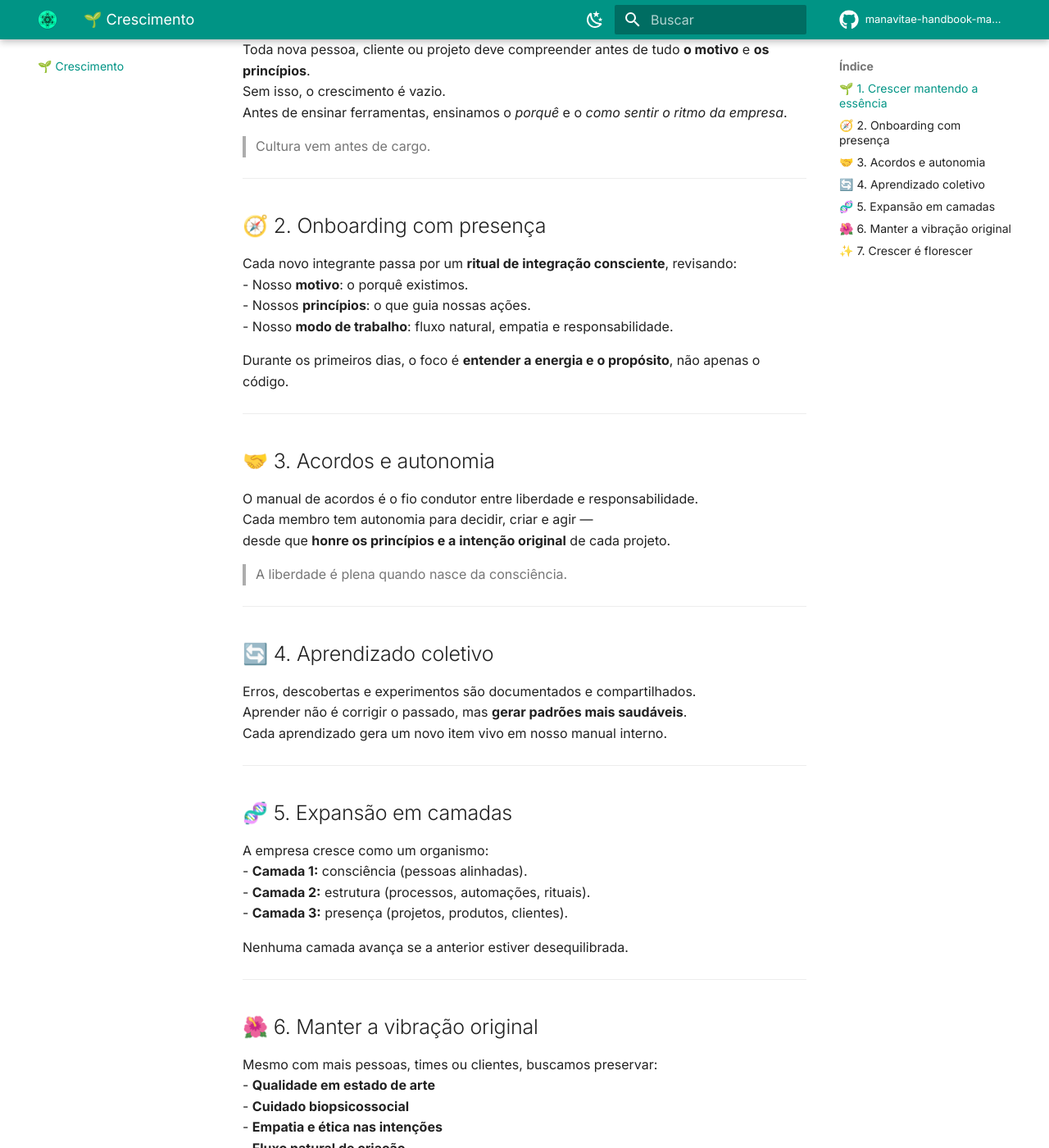
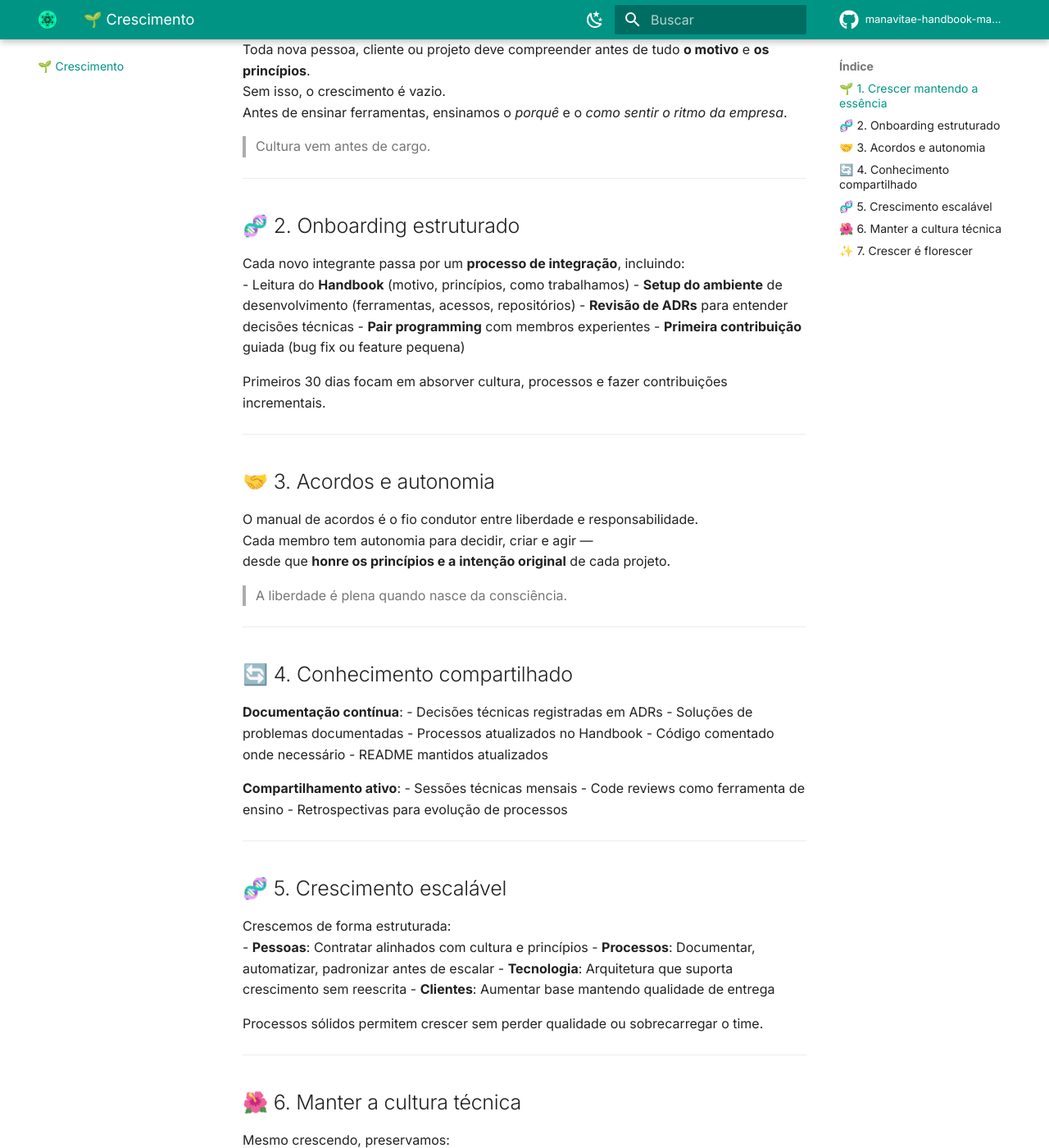
Before and after one commit to skatesham/handbook-manavitae-waresoft, an MkDocs documentation site: the page built from docs/crescimento.md, in a window 1280 px wide and 1400 px high, scrolled down 399 px. Shown: the whole window at 82% size. Built offline with MkDocs 1.6.1 and Material for MkDocs 9.7.7, drawn with Linux system fonts in a browser that asks for light colours; comment, search, counter and statistics services are not loaded; some of the changed text lies outside the part shown.

```diff
--- a/docs/crescimento.md
+++ b/docs/crescimento.md
@@ -15,14 +15,16 @@ Antes de ensinar ferramentas, ensinamos o *porquê* e o *como sentir o ritmo da
 
 ---
 
-## 🧭 2. Onboarding com presença
+## 🧬 2. Onboarding estruturado
 
-Cada novo integrante passa por um **ritual de integração consciente**, revisando:
-- Nosso **motivo**: o porquê existimos.
-- Nossos **princípios**: o que guia nossas ações.
-- Nosso **modo de trabalho**: fluxo natural, empatia e responsabilidade.
+Cada novo integrante passa por um **processo de integração**, incluindo:
+- Leitura do **Handbook** (motivo, princípios, como trabalhamos)
+- **Setup do ambiente** de desenvolvimento (ferramentas, acessos, repositórios)
+- **Revisão de ADRs** para entender decisões técnicas
+- **Pair programming** com membros experientes
+- **Primeira contribuição** guiada (bug fix ou feature pequena)
 
-Durante os primeiros dias, o foco é **entender a energia e o propósito**, não apenas o código.
+Primeiros 30 dias focam em absorver cultura, processos e fazer contribuições incrementais.
 
 ---
 
@@ -36,35 +38,44 @@ desde que **honre os princípios e a intenção original** de cada projeto.
 
 ---
 
-## 🔄 4. Aprendizado coletivo
+## 🔄 4. Conhecimento compartilhado
 
-Erros, descobertas e experimentos são documentados e compartilhados.
-Aprender não é corrigir o passado, mas **gerar padrões mais saudáveis**.
-Cada aprendizado gera um novo item vivo em nosso manual interno.
+**Documentação contínua**:
+- Decisões técnicas registradas em ADRs
+- Soluções de problemas documentadas
+- Processos atualizados no Handbook
+- Código comentado onde necessário
+- README mantidos atualizados
+
+**Compartilhamento ativo**:
+- Sessões técnicas mensais
+- Code reviews como ferramenta de ensino
+- Retrospectivas para evolução de processos
 
 ---
 
-## 🧬 5. Expansão em camadas
+## 🧬 5. Crescimento escalável
 
-A empresa cresce como um organismo:
-- **Camada 1:** consciência (pessoas alinhadas).
-- **Camada 2:** estrutura (processos, automações, rituais).
-- **Camada 3:** presença (projetos, produtos, clientes).
+Crescemos de forma estruturada:
+- **Pessoas**: Contratar alinhados com cultura e princípios
+- **Processos**: Documentar, automatizar, padronizar antes de escalar
+- **Tecnologia**: Arquitetura que suporta crescimento sem reescrita
+- **Clientes**: Aumentar base mantendo qualidade de entrega
 
-Nenhuma camada avança se a anterior estiver desequilibrada.
+Processos sólidos permitem crescer sem perder qualidade ou sobrecarregar o time.
 
 ---
 
-## 🌺 6. Manter a vibração original
+## 🌺 6. Manter a cultura técnica
 
-Mesmo com mais pessoas, times ou clientes, buscamos preservar:
-- **Qualidade em estado de arte**
-- **Cuidado biopsicossocial**
-- **Empatia e ética nas intenções**
-- **Fluxo natural de criação**
+Mesmo crescendo, preservamos:
+- **Qualidade técnica** através de padrões e code review
+- **Documentação** como base de conhecimento escalável
+- **Testes automatizados** garantindo confiança em mudanças
+- **Processos consistentes** que funcionam independente do tamanho do time
+- **Autonomia** baseada em princípios claros e bem comunicados
 
-Tudo o que nasce aqui deve ressoar com a frequência original:
-**arte, equilíbrio e consciência.**
+Cultura forte permite crescer sem perder identidade ou qualidade.
 
 ---
 
--- a/mkdocs.yml
+++ b/mkdocs.yml
@@ -41,6 +41,7 @@ nav:
   - 💎 Princípios: principios.md
   - ⚙️ Como Trabalhamos: como-trabalhamos.md
   - 🌱 Crescimento: crescimento.md
+  - 🛠️ Engenharia de Software: engenharia.md
   - 📝 Prompt-Mestre: prompt-mestre.md
   - 🧠 Decisões Técnicas:
       - ADR 0001 - Angular 20 Zoneless + PrimeNG + TailwindCSS: adr/0001-angular20-primeng-tailwind.md
```
Also changed, not shown: docs/como-trabalhamos.md (+36 -25 lines), docs/engenharia.md (added, +270 -0 lines).
